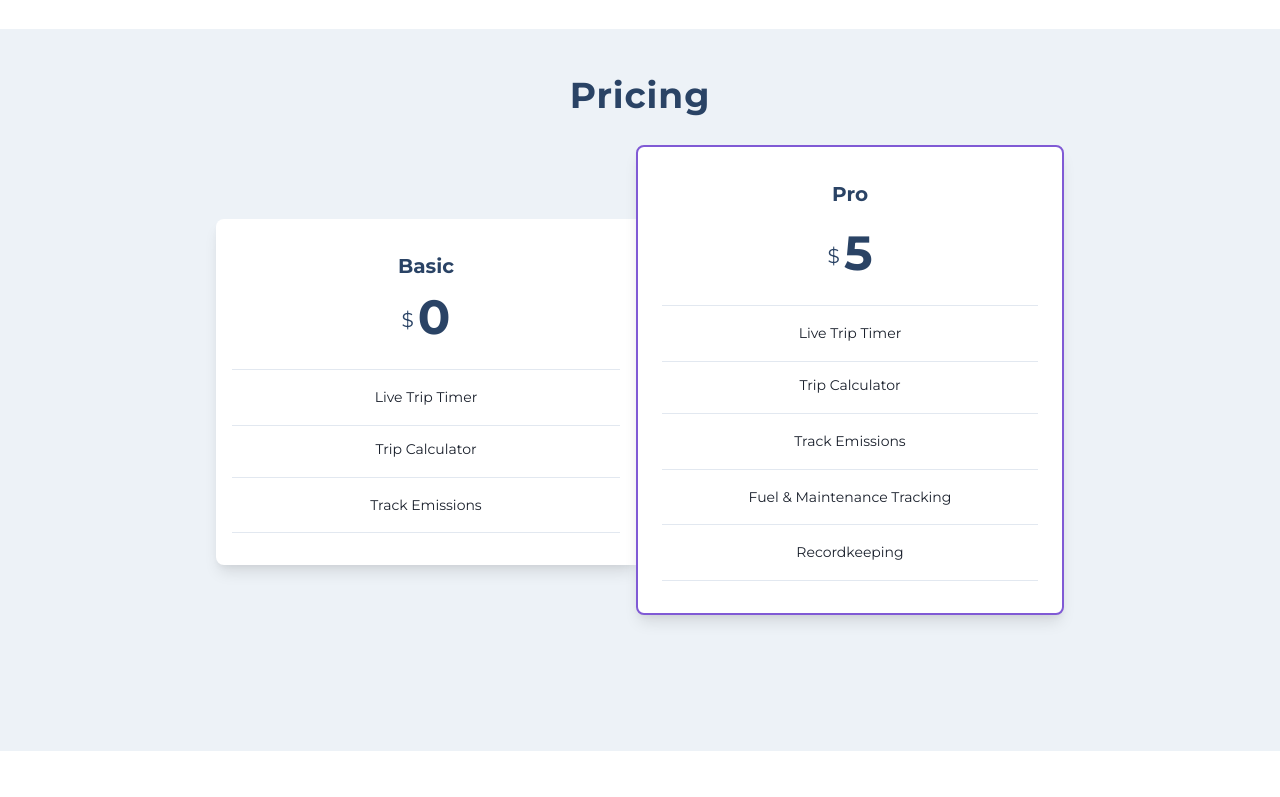
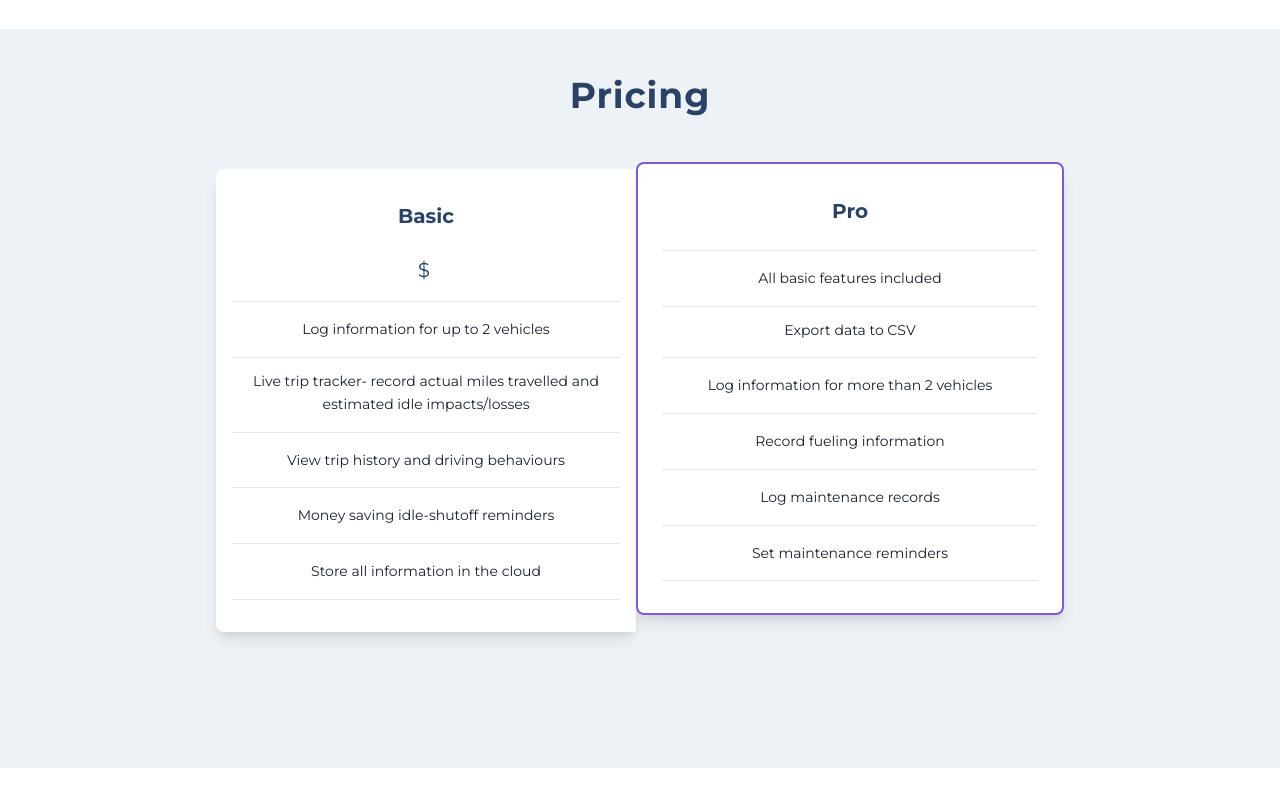
Before and after one commit to autobud/CarSite, a website: page public/index.html in a window 1280 px wide. Shown: the part 728-1525 px from the top of the page. Drawn offline with Linux system fonts and the light colour scheme.

Commit message:
Updated pricing section

```diff
--- a/public/index.html
+++ b/public/index.html
@@ -7,7 +7,7 @@
     <meta name="viewport" content="width=device-width, initial-scale=1.0">
     <meta http-equiv="X-UA-Compatible" content="ie=edge">
 
-    <meta name="description" content="SwitchOff is a vehicle idle-time tracker, from your mobile device.">
+    <meta name="description" content="SwitchOff is a mobile vehicle companion to store and record all your vehicle information in one place, saved to the cloud. ">
 
     <link rel="apple-touch-icon" sizes="180x180" href="/assets/apple-touch-icon.png">
     <link rel="icon" type="image/png" sizes="32x32" href="/assets/favicon-32x32.png">
@@ -44,8 +44,7 @@
                         <h2 class="md:text-xl lg:text-2xl text-purple-600 text-secondary mb-6">Save fuel, save money & keep the air
                             clean
                         </h2>
-                        <p class="text-gray-900 leading-relaxed mb-12">SwitchOff is a vehicle idle-time tracker, from
-                            your mobile device.</p>
+                        <p class="text-gray-900 leading-relaxed mb-12">SwitchOff is a mobile vehicle companion to store and record all your vehicle information in one place, saved to the cloud.</p>
                         <a href="#"
                             class="hidden bg-purple-600 hover:bg-white py-3 px-6 text-lg font-bold text-white hover:text-purple-600 border-2 border-purple-600 shadow-lg hover:border-purple-600 transition duration-150 ease-in-out rounded">Google
                             Play</a>
@@ -74,12 +73,14 @@
                 class="shadow-lg bg-white w-4/5 lg:w-custom mb-10 lg:px-4 px-6 py-8 text-center text-blue-900  lg:rounded-r-none rounded-lg">
                 <h2 class="font-bold text-base text-xl">Basic</h2>
                 <h2 class="pb-4 flex justify-center border-b border-gray-300">
-                    <span class="text-xl mt-6 mr-1">$</span><span class="text-5xl font-bold "> 0</span>
+                    <span class="text-xl mt-6 mr-1">$</span><span class="hidden text-5xl font-bold "> 0</span>
                 </h2>
                 <ul class="text-sm text-gray-900 leading-relaxed">
-                    <li class="pt-4 pb-4 border-b border-gray-300">Live Trip Timer</li>
-                    <li class="pt-3 pb-4 border-b border-gray-300">Trip Calculator</li>
-                    <li class="pt-4 pb-4 border-b border-gray-300">Track Emissions</li>
+                    <li class="pt-4 pb-4 border-b border-gray-300">Log information for up to 2 vehicles</li>
+                    <li class="pt-3 pb-4 border-b border-gray-300">Live trip tracker- record actual miles travelled and estimated idle impacts/losses                    </li>
+                    <li class="pt-4 pb-4 border-b border-gray-300">View trip history and driving behaviours</li>
+                    <li class="pt-4 pb-4 border-b border-gray-300">Money saving idle-shutoff reminders</li>
+                    <li class="pt-4 pb-4 border-b border-gray-300">Store all information in the cloud</li>
                 </ul>
                 <button
                     class="hidden shadow-xl m-4 bg-white hover:bg-purple-600 py-2 px-10 text-purple-600 hover:text-white border-2 border-white hover:border-purple-600 transition duration-150 ease-in-out rounded">
@@ -90,14 +91,15 @@
                 class="shadow-lg lg:w-custom w-4/5 mb-10 px-6 py-8 lg:-mt-6 text-center border-2 border-purple-600  text-blue-900 rounded-lg bg-white">
                 <h2 class="font-bold text-base text-xl">Pro</h2>
                 <h2 class="pb-4 mt-2 border-b border-gray-300 flex justify-center">
-                    <span class="text-xl mt-6 mr-1">$</span><span class="text-5xl font-bold"> 5</span>
+                    <span class="hidden text-xl mt-6 mr-1">$</span><span class="hidden text-5xl font-bold">5</span>
                 </h2>
                 <ul class=" text-sm text-gray-900 leading-relaxed ">
-                    <li class="pt-4 pb-4 border-b border-gray-300">Live Trip Timer</li>
-                    <li class="pt-3 pb-4 border-b border-gray-300">Trip Calculator</li>
-                    <li class="pt-4 pb-4 border-b border-gray-300">Track Emissions</li>
-                    <li class="pt-4 pb-4 border-b border-gray-300">Fuel & Maintenance Tracking</li>
-                    <li class="pt-4 pb-4 border-b border-gray-300">Recordkeeping</li>
+                    <li class="pt-4 pb-4 border-b border-gray-300">All basic features included</li>
+                    <li class="pt-3 pb-4 border-b border-gray-300">Export data to CSV</li>
+                    <li class="pt-4 pb-4 border-b border-gray-300">Log information for more than 2 vehicles</li>
+                    <li class="pt-4 pb-4 border-b border-gray-300">Record fueling information</li>
+                    <li class="pt-4 pb-4 border-b border-gray-300">Log maintenance records</li>
+                    <li class="pt-4 pb-4 border-b border-gray-300">Set maintenance reminders</li>
                 </ul>
                 <button
                     class="hidden shadow-xl m-4 bg-purple-600 hover:bg-white py-2 px-10 text-white hover:text-purple-600 border-2 border-purple-600 hover:border-purple-600 transition duration-150 ease-in-out rounded">
```
